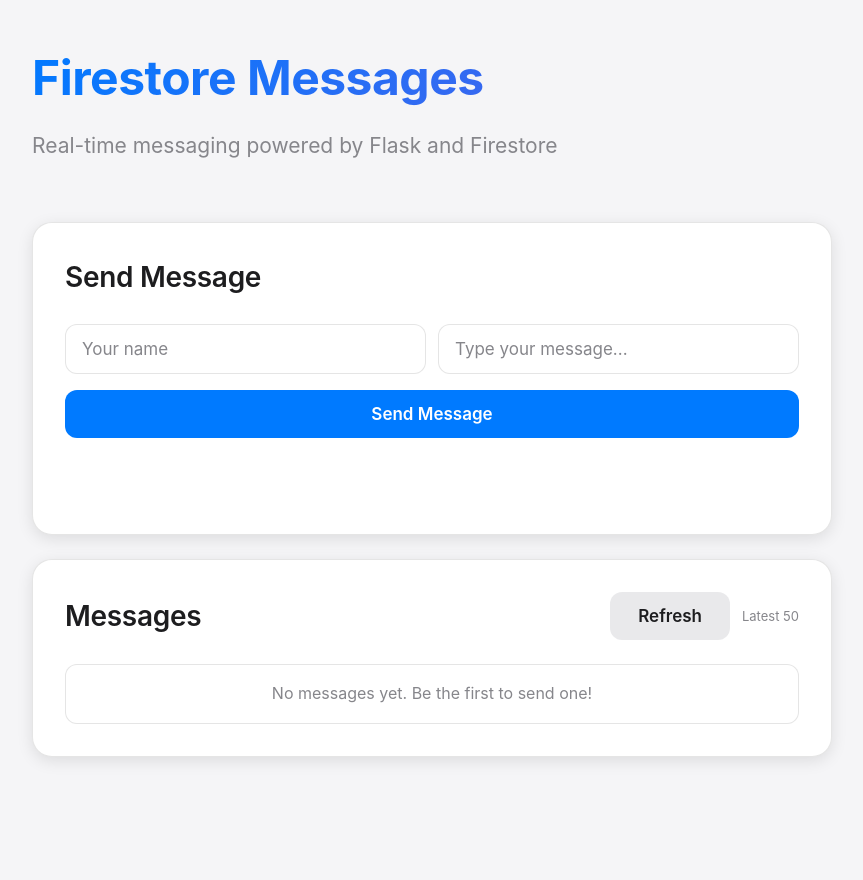
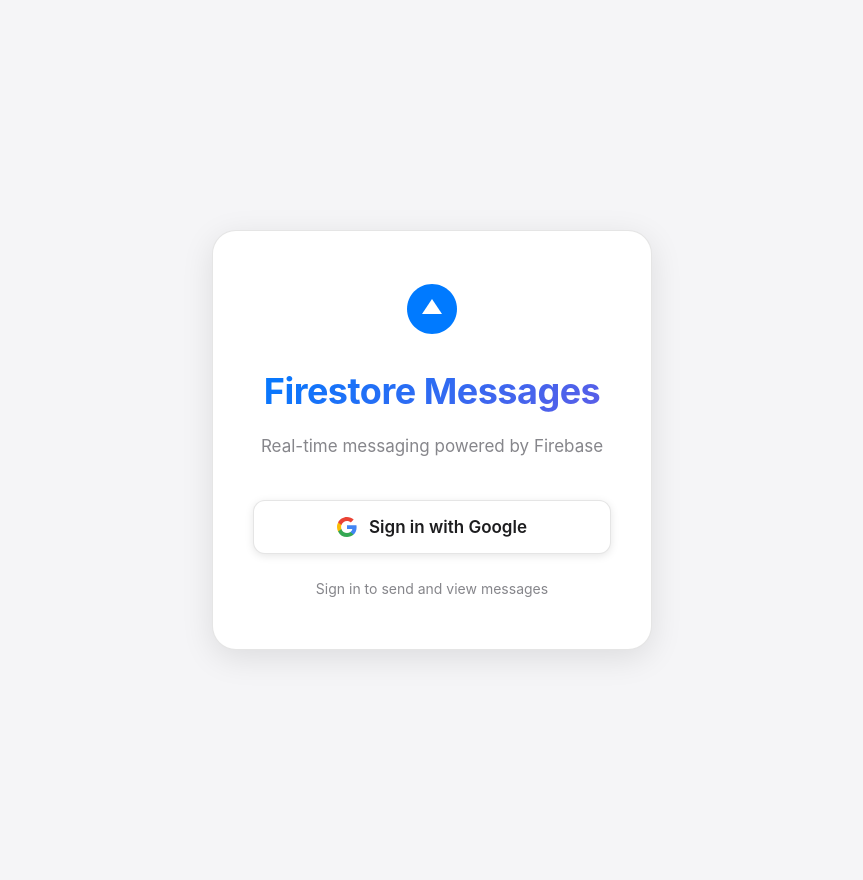
Before and after one commit to anzilparviz29/firebase, a Flask app: page / in a window 1280 px wide. Shown: the whole page, without its empty margins (208-1071 px from the left). Before the commit the page ends 761 px from the top, so only its background shows below. Run offline with Flask 3, Linux system fonts and the light colour scheme; data that the repository does not hold is empty; parts of the project's set-up code (start-up, migrations or seed data) failed here and were passed over; some libraries are stand-ins or nearby versions.

Commit message:
added auth

```diff
--- a/app.py
+++ b/app.py
@@ -64,4 +64,5 @@ def list_messages():
 
 
 if __name__ == "__main__":
-    app.run(debug=True, port=5000)
+    # Run on all interfaces, accessible via localhost or 127.0.0.1
+    app.run(debug=True, host='0.0.0.0', port=5000)
--- a/static/app.js
+++ b/static/app.js
@@ -1,3 +1,5 @@
+import { currentUser } from './auth.js';
+
 const form = document.getElementById("form");
 const nameEl = document.getElementById("name");
 const textEl = document.getElementById("text");
@@ -29,8 +31,10 @@ function showStatus(message, type = "loading") {
 // SEND (POST)
 form.addEventListener("submit", async (e) => {
   e.preventDefault();
-  const name = nameEl.value.trim();
   const text = textEl.value.trim();
+
+  // Use authenticated user's name
+  const name = currentUser?.displayName || "Anonymous";
 
   showStatus("Sending message...", "loading");
 
--- /dev/null
+++ b/static/auth.js
@@ -0,0 +1,77 @@
+import { initializeApp } from 'https://www.gstatic.com/firebasejs/10.7.1/firebase-app.js';
+import {
+  getAuth,
+  signInWithPopup,
+  GoogleAuthProvider,
+  signOut,
+  onAuthStateChanged
+} from 'https://www.gstatic.com/firebasejs/10.7.1/firebase-auth.js';
+
+import firebaseConfig from './firebase-config.js';
+
+// Initialize Firebase
+const app = initializeApp(firebaseConfig);
+const auth = getAuth(app);
+const provider = new GoogleAuthProvider();
+
+// DOM elements
+const authSection = document.getElementById('authSection');
+const appSection = document.getElementById('appSection');
+const signInBtn = document.getElementById('signInBtn');
+const signOutBtn = document.getElementById('signOutBtn');
+const userInfo = document.getElementById('userInfo');
+const userAvatar = document.getElementById('userAvatar');
+const userName = document.getElementById('userName');
+const userEmail = document.getElementById('userEmail');
+
+// Current user
+let currentUser = null;
+
+// Sign in with Google
+signInBtn.addEventListener('click', async () => {
+  try {
+    const result = await signInWithPopup(auth, provider);
+    currentUser = result.user;
+    console.log('User signed in:', currentUser);
+  } catch (error) {
+    console.error('Sign-in error:', error);
+    alert('Sign-in failed: ' + error.message);
+  }
+});
+
+// Sign out
+signOutBtn.addEventListener('click', async () => {
+  try {
+    await signOut(auth);
+    currentUser = null;
+    console.log('User signed out');
+  } catch (error) {
+    console.error('Sign-out error:', error);
+  }
+});
+
+// Auth state observer
+onAuthStateChanged(auth, (user) => {
+  if (user) {
+    // User is signed in
+    currentUser = user;
+    authSection.style.display = 'none';
+    appSection.style.display = 'block';
+
+    // Update user info
+    userAvatar.src = user.photoURL || 'https://via.placeholder.com/40';
+    userName.textContent = user.displayName || 'User';
+    userEmail.textContent = user.email;
+
+    // Auto-load messages
+    setTimeout(() => retrieveMessages(), 300);
+  } else {
+    // User is signed out
+    currentUser = null;
+    authSection.style.display = 'flex';
+    appSection.style.display = 'none';
+  }
+});
+
+// Export current user for use in app.js
+export { currentUser, auth };
--- /dev/null
+++ b/static/firebase-config.js
@@ -0,0 +1,14 @@
+// Firebase Configuration
+// Replace these with your actual Firebase project credentials
+// Get these from: Firebase Console > Project Settings > General > Your apps > Web app
+const firebaseConfig = {
+  apiKey: "AIzaSyDgBDB6hALNbeHRkyMdO7oB8YzI2cH8ekY",
+  authDomain: "hackathon-dd75d.firebaseapp.com",
+  projectId: "hackathon-dd75d",
+  storageBucket: "hackathon-dd75d.firebasestorage.app",
+  messagingSenderId: "73082133272",
+  appId: "1:73082133272:web:79731243790bd2851f1c6d",
+  measurementId: "G-00QVHJYYRX"
+};
+
+export default firebaseConfig;
--- a/static/styles.css
+++ b/static/styles.css
@@ -294,4 +294,152 @@ button.secondary:hover {
     flex-direction: column;
     align-items: flex-start;
   }
+
+  .auth-card {
+    padding: 32px 24px;
+  }
+
+  .auth-title {
+    font-size: 32px;
+  }
+
+  .user-header {
+    flex-direction: column;
+    align-items: flex-start;
+    gap: 16px;
+  }
 }
+
+/* Authentication Styles */
+.auth-container {
+  display: flex;
+  align-items: center;
+  justify-content: center;
+  min-height: 100vh;
+  padding: 20px;
+}
+
+.auth-card {
+  background: var(--surface);
+  border-radius: 24px;
+  padding: 48px 40px;
+  max-width: 440px;
+  width: 100%;
+  box-shadow: 0 8px 32px var(--shadow);
+  border: 1px solid var(--border);
+  text-align: center;
+  animation: fadeInUp 0.5s ease;
+}
+
+.auth-logo {
+  margin: 0 auto 24px;
+  display: flex;
+  justify-content: center;
+}
+
+.auth-title {
+  font-size: 36px;
+  font-weight: 700;
+  letter-spacing: -0.5px;
+  margin-bottom: 12px;
+  background: linear-gradient(135deg, var(--primary) 0%, #5E5CE6 100%);
+  -webkit-background-clip: text;
+  -webkit-text-fill-color: transparent;
+  background-clip: text;
+}
+
+.auth-subtitle {
+  font-size: 17px;
+  color: var(--text-secondary);
+  margin-bottom: 40px;
+}
+
+.google-signin-btn {
+  display: flex;
+  align-items: center;
+  justify-content: center;
+  gap: 12px;
+  width: 100%;
+  padding: 16px 24px;
+  font-size: 17px;
+  font-weight: 600;
+  border: 1px solid var(--border);
+  border-radius: 12px;
+  background: var(--surface);
+  color: var(--text-primary);
+  cursor: pointer;
+  transition: all 0.2s ease;
+  box-shadow: 0 2px 8px var(--shadow);
+}
+
+.google-signin-btn:hover {
+  background: var(--background);
+  border-color: var(--primary);
+  transform: translateY(-2px);
+  box-shadow: 0 4px 16px var(--shadow);
+}
+
+.auth-hint {
+  margin-top: 24px;
+  font-size: 14px;
+  color: var(--text-secondary);
+}
+
+/* User Header */
+.user-header {
+  display: flex;
+  align-items: center;
+  justify-content: space-between;
+  margin-bottom: 32px;
+  padding: 16px;
+  background: var(--surface);
+  border-radius: 16px;
+  border: 1px solid var(--border);
+}
+
+.user-info-container {
+  display: flex;
+  align-items: center;
+  gap: 12px;
+}
+
+.user-avatar {
+  width: 48px;
+  height: 48px;
+  border-radius: 50%;
+  border: 2px solid var(--primary);
+  object-fit: cover;
+}
+
+.user-name {
+  font-size: 17px;
+  font-weight: 600;
+  color: var(--text-primary);
+}
+
+.user-email {
+  font-size: 14px;
+  color: var(--text-secondary);
+}
+
+.signout-btn {
+  padding: 10px 20px;
+  font-size: 15px;
+  background: rgba(120, 120, 128, 0.16);
+  color: var(--text-primary);
+}
+
+.signout-btn:hover {
+  background: rgba(120, 120, 128, 0.24);
+}
+
+@keyframes fadeInUp {
+  from {
+    opacity: 0;
+    transform: translateY(20px);
+  }
+  to {
+    opacity: 1;
+    transform: translateY(0);
+  }
+}
--- a/templates/index.html
+++ b/templates/index.html
@@ -7,7 +7,50 @@
     <link rel="stylesheet" href="/static/styles.css" />
   </head>
   <body>
-    <div class="container">
+    <!-- Authentication Section -->
+    <div id="authSection" class="auth-container">
+      <div class="auth-card">
+        <div class="auth-logo">
+          <svg width="60" height="60" viewBox="0 0 60 60" fill="none">
+            <path d="M30 55C43.8071 55 55 43.8071 55 30C55 16.1929 43.8071 5 30 5C16.1929 5 5 16.1929 5 30C5 43.8071 16.1929 55 30 55Z" fill="url(#gradient)"/>
+            <path d="M30 20L40 35H20L30 20Z" fill="white"/>
+            <defs>
+              <linearGradient id="gradient" x1="5" y1="5" x2="55" y2="55">
+                <stop offset="0%" stop-color="#007AFF"/>
+                <stop offset="100%" stop-color="#5E5CE6"/>
+              </linearGradient>
+            </defs>
+          </svg>
+        </div>
+        <h1 class="auth-title">Firestore Messages</h1>
+        <p class="auth-subtitle">Real-time messaging powered by Firebase</p>
+        <button id="signInBtn" class="google-signin-btn">
+          <svg width="20" height="20" viewBox="0 0 20 20" fill="none">
+            <path d="M19.6 10.227c0-.709-.064-1.39-.182-2.045H10v3.868h5.382a4.6 4.6 0 01-1.996 3.018v2.51h3.232c1.891-1.742 2.982-4.305 2.982-7.35z" fill="#4285F4"/>
+            <path d="M10 20c2.7 0 4.964-.895 6.618-2.423l-3.232-2.509c-.895.6-2.04.955-3.386.955-2.605 0-4.81-1.76-5.595-4.123H1.064v2.59A9.996 9.996 0 0010 20z" fill="#34A853"/>
+            <path d="M4.405 11.9c-.2-.6-.314-1.24-.314-1.9 0-.66.114-1.3.314-1.9V5.51H1.064A9.996 9.996 0 000 10c0 1.614.386 3.14 1.064 4.49l3.34-2.59z" fill="#FBBC05"/>
+            <path d="M10 3.977c1.468 0 2.786.505 3.823 1.496l2.868-2.868C14.959.99 12.695 0 10 0 6.09 0 2.71 2.24 1.064 5.51l3.34 2.59C5.19 5.736 7.395 3.977 10 3.977z" fill="#EA4335"/>
+          </svg>
+          Sign in with Google
+        </button>
+        <p class="auth-hint">Sign in to send and view messages</p>
+      </div>
+    </div>
+
+    <!-- Main App Section (hidden until signed in) -->
+    <div id="appSection" class="container" style="display: none;">
+      <!-- User Header -->
+      <div class="user-header">
+        <div class="user-info-container">
+          <img id="userAvatar" class="user-avatar" src="" alt="User" />
+          <div>
+            <div id="userName" class="user-name">User Name</div>
+            <div id="userEmail" class="user-email">user@example.com</div>
+          </div>
+        </div>
+        <button id="signOutBtn" class="signout-btn">Sign Out</button>
+      </div>
+
       <h1>Firestore Messages</h1>
       <p class="subtitle">Real-time messaging powered by Flask and Firestore</p>
 
@@ -15,10 +58,9 @@
         <h2>Send Message</h2>
         <form id="form">
           <div class="input-group">
-            <input id="name" placeholder="Your name" required maxlength="40" />
-            <input id="text" placeholder="Type your message..." required maxlength="280" />
+            <input id="text" placeholder="Type your message..." required maxlength="280" style="flex: 1;" />
+            <button type="submit">Send Message</button>
           </div>
-          <button type="submit">Send Message</button>
         </form>
         <div id="status"></div>
       </div>
@@ -35,6 +77,8 @@
       </div>
     </div>
 
-    <script src="/static/app.js"></script>
+    <!-- Load Firebase Auth first, then app logic -->
+    <script type="module" src="/static/auth.js"></script>
+    <script type="module" src="/static/app.js"></script>
   </body>
 </html>
```
Also changed, not shown: HACKATHON_GUIDE.md (added, +229 -0 lines), 1 other file.
